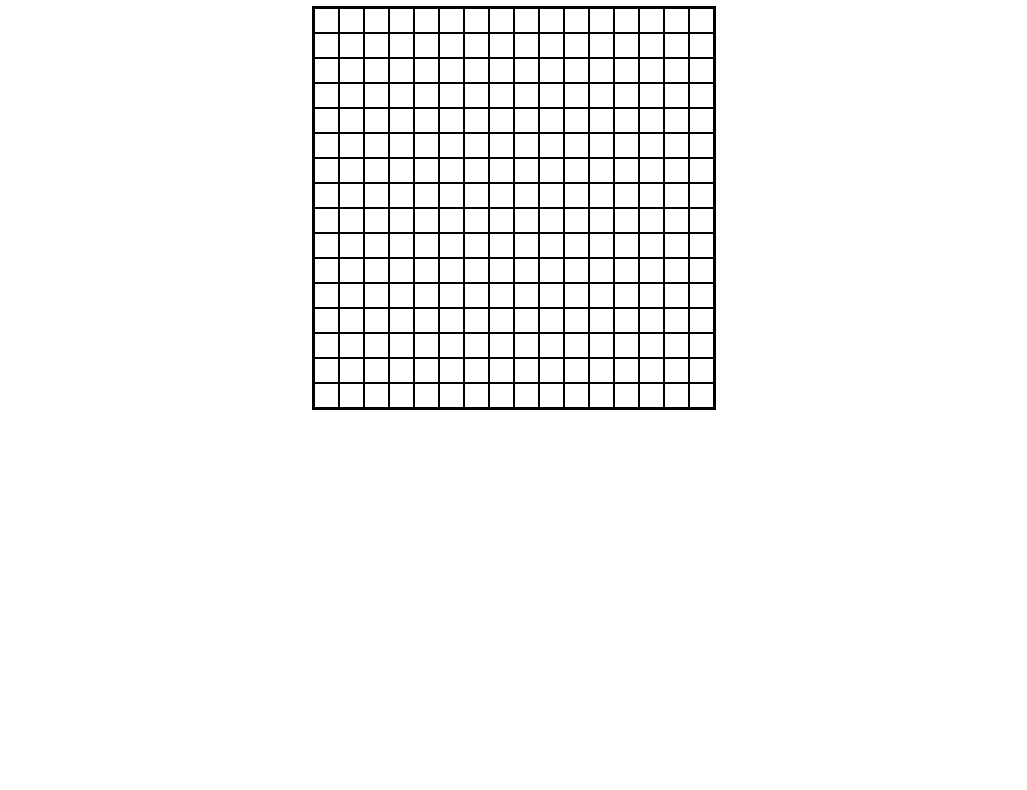
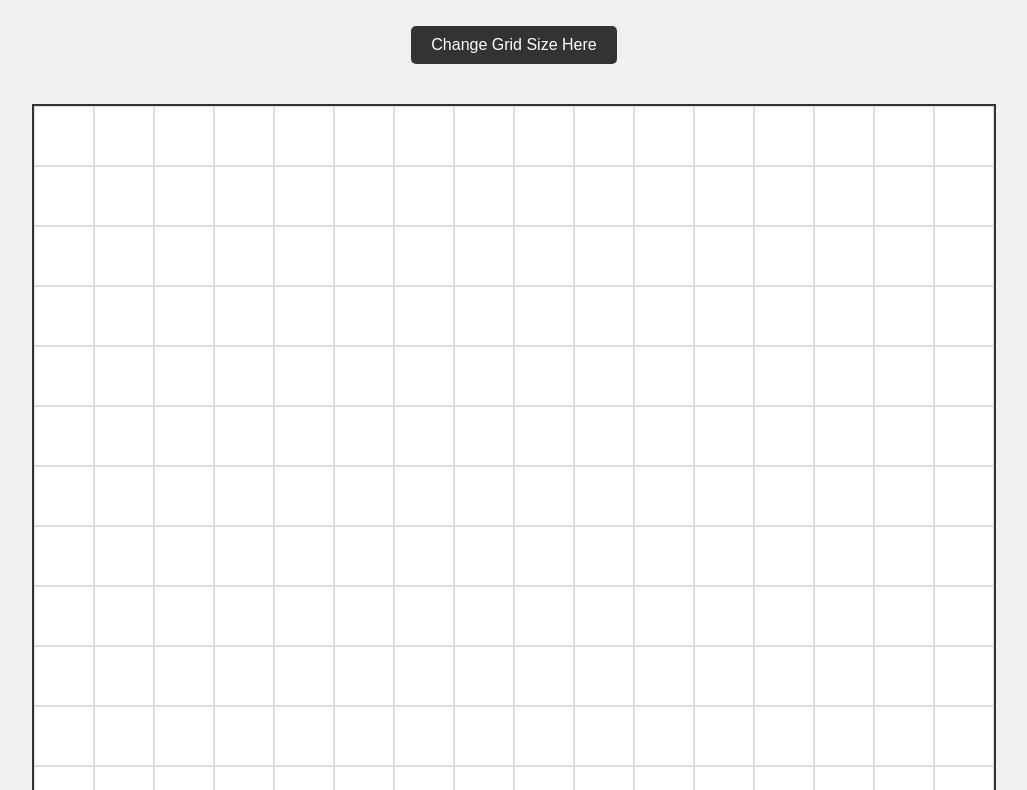
Before and after one commit to AFoo97/Etch-A-Sketch, a plain HTML site: page index.html in a window 1280 px wide. Shown: the part 72-862 px from the top of the page, without its empty margins (126-1153 px from the left). Before the commit the page ends 800 px from the top, so only its background shows below. Drawn offline with Linux system fonts and the light colour scheme.

Commit message:
Added change grid size button

```diff
--- a/index.html
+++ b/index.html
@@ -8,6 +8,9 @@
 </head>
 <body>
   <h1>Etch-A-Sketch</h1>
+
+  <button id="reset-button">Change Grid Size Here</button>
+
   <div class="container">
     <div id="grid"></div>
   </div>
--- a/script.js
+++ b/script.js
@@ -1,18 +1,46 @@
 document.addEventListener('DOMContentLoaded', () => {
-    // Get grid container
     const gridContainer = document.getElementById('grid');
+    const resetButton = document.getElementById('reset-button');
 
-    // Create 16 x 16 grid
-    for (let i = 0; i < 16 * 16; i++) {
+    // Function to create a grid
+    function createGrid(squaresPerSide) {
+      // Clear the existing grid
+      gridContainer.innerHTML = '';
+
+      // Set the grid template columns and rows
+      gridContainer.style.gridTemplateColumns = `repeat(${squaresPerSide}, 1fr)`;
+      gridContainer.style.gridTemplateRows = `repeat(${squaresPerSide}, 1fr)`;
+
+      // Create the grid cells
+      for (let i = 0; i < squaresPerSide * squaresPerSide; i++) {
         const cell = document.createElement('div');
         cell.classList.add('cell');
         gridContainer.appendChild(cell);
       }
 
-    // Add hover effect for cell color change
+      // Add hover effect to change cell color
       gridContainer.addEventListener('mouseover', (event) => {
         if (event.target.classList.contains('cell')) {
           event.target.style.backgroundColor = '#333';
         }
       });
+    }
+
+    // Initial grid creation (16x16)
+    createGrid(16);
+
+    // Button click event to change grid size
+    resetButton.addEventListener('click', () => {
+      let userInput = prompt('Enter the number of squares per side (max 100):');
+
+      // Validate user input
+      const squaresPerSide = parseInt(userInput);
+      if (isNaN(squaresPerSide) || squaresPerSide <= 0 || squaresPerSide > 100) {
+        alert('Please enter a valid number between 1 and 100.');
+        return;
+      }
+
+      // Create a new grid with the user's input
+      createGrid(squaresPerSide);
     });
+});
--- a/style.css
+++ b/style.css
@@ -1,15 +1,29 @@
-/*Styling for grid*/
 body {
-    font-family: Arial, Helvetica, sans-serif;
+    font-family: Arial, sans-serif;
     text-align: center;
-    background-color: white;
+    background-color: #f0f0f0;
     margin: 0;
     padding: 0;
 }
 
 h1 {
     margin-top: 20px;
-    color: black;
+    color: #333;
+}
+
+button {
+    margin: 20px;
+    padding: 10px 20px;
+    font-size: 16px;
+    cursor: pointer;
+    background-color: #333;
+    color: white;
+    border: none;
+    border-radius: 5px;
+}
+
+button:hover {
+    background-color: #555;
 }
 
 .container {
@@ -21,19 +35,17 @@ body {
 
 #grid {
     display: grid;
-    grid-template-columns: repeat(16, 1fr);
-    grid-template-rows: repeat(16, 1fr);
-    width: 400px;
-    height: 400px;
-    border: 2px solid black;
+    width: 960px;
+    height: 960px;
+    border: 2px solid #333;
     background-color: white;
 }
 
 .cell {
-    border: 1px solid black;
+    border: 1px solid #ddd;
     transition: background-color 0.2s;
 }
 
 .cell:hover {
-    background-color: black;
+    background-color: #333;
 }
```
Lines whose indentation alone changed are shown as unchanged.
